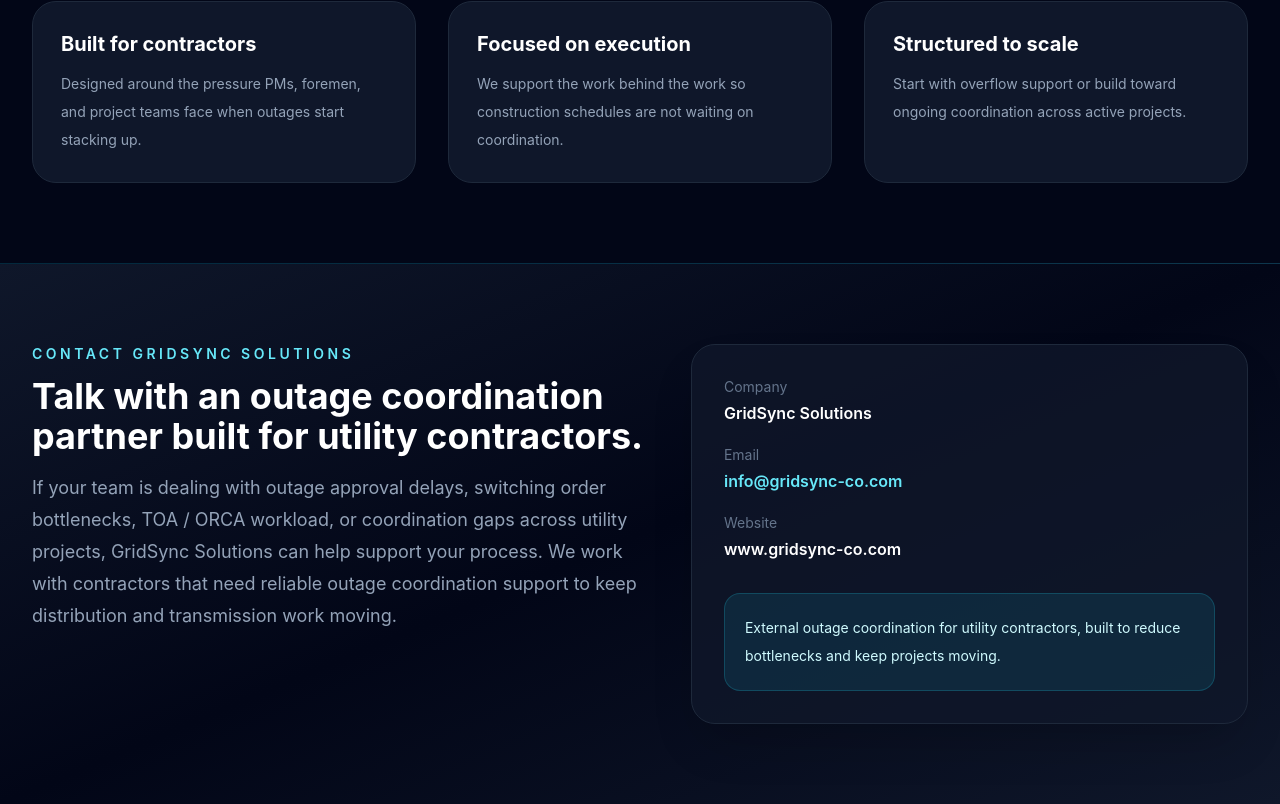
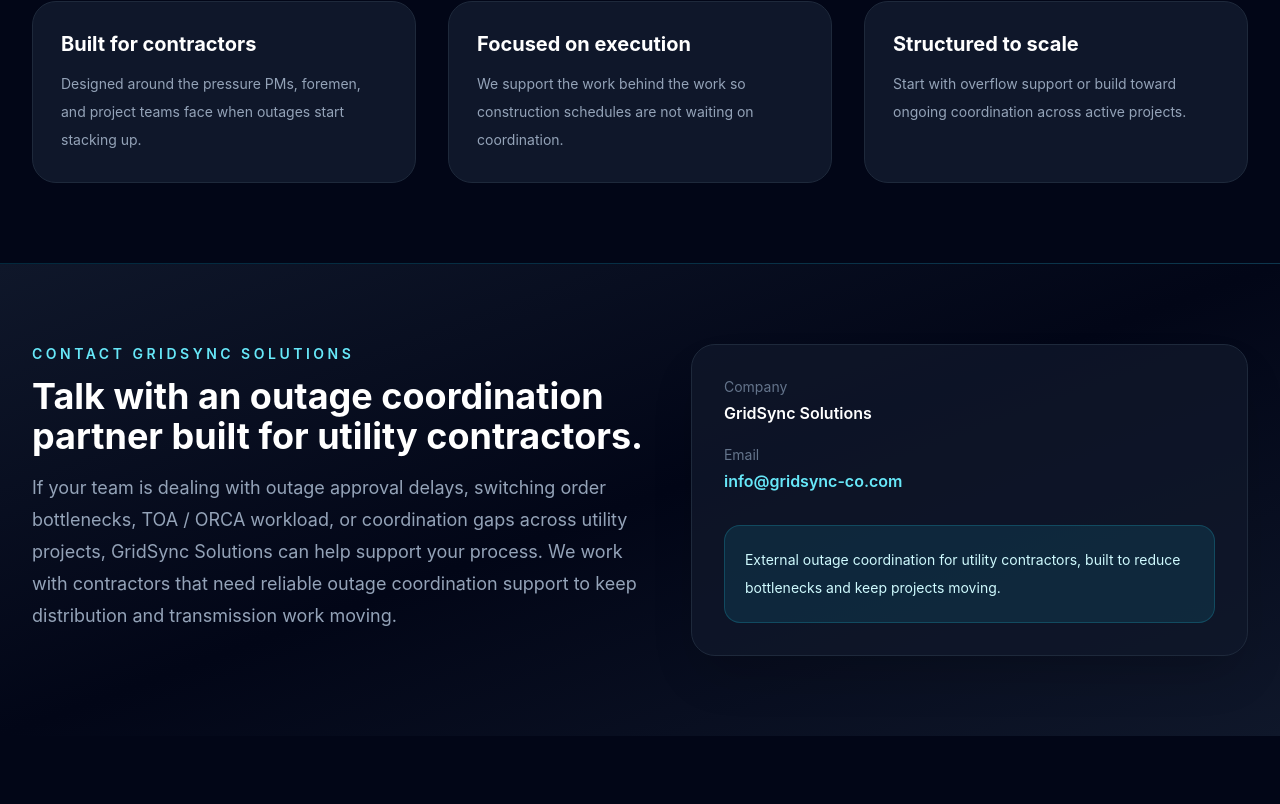
Before and after one commit to jlknight20/gridsync-website, a React (Vite) app: page / in a window 1280 px wide. Shown: the part 2374-3178 px from the top of the page. After the commit the page ends 3110 px from the top, so only its background shows below. Built offline with nearby package versions, Linux system fonts and the light colour scheme.

Commit message:
removed company site from contact

```diff
--- a/src/App.jsx
+++ b/src/App.jsx
@@ -207,10 +207,6 @@
                     className="mt-1 block text-base font-semibold text-cyan-300 hover:text-cyan-400 transition-colors duration-200">info@gridsync-co.com
                   </a>
                 </div>
-                <div>
-                  <div className="text-slate-500">Website</div>
-                  <div className="mt-1 text-base font-semibold text-white">www.gridsync-co.com</div>
-                </div>
               </div>
               <div className="mt-8 rounded-2xl border border-cyan-400/20 bg-cyan-400/10 p-5 text-sm leading-7 text-cyan-100">
                 External outage coordination for utility contractors, built to reduce bottlenecks and keep projects moving.
```
